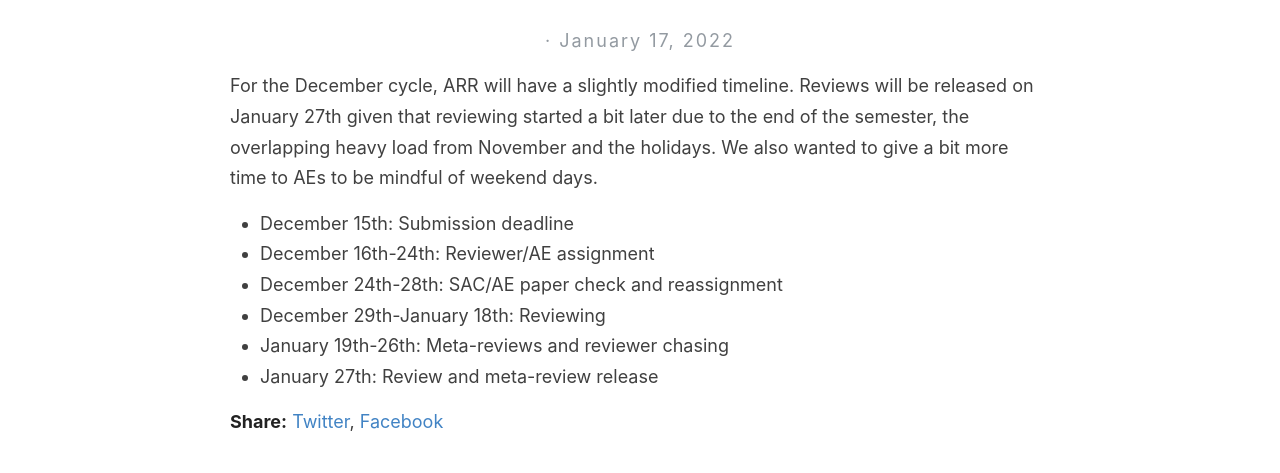
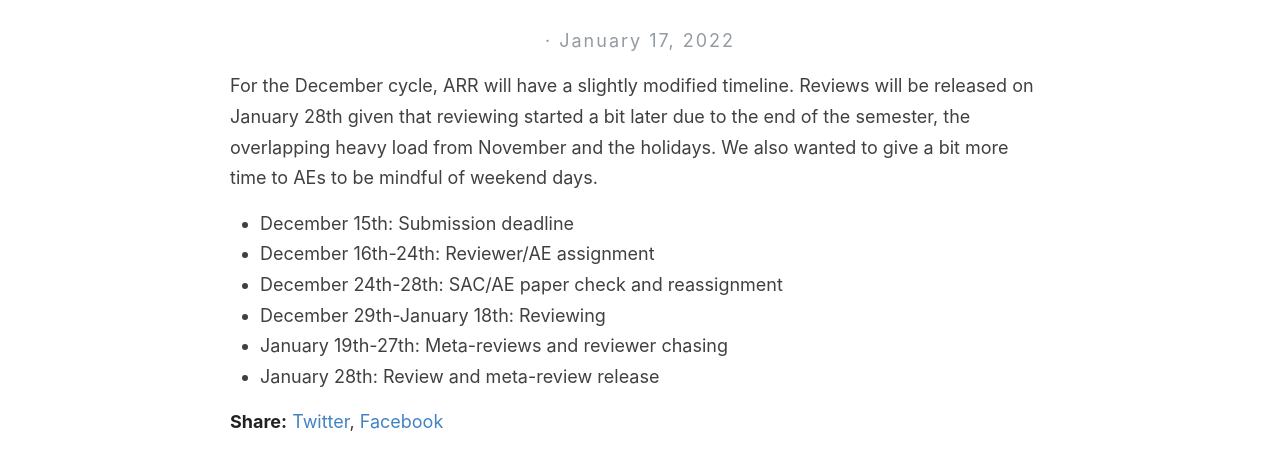
Before and after one commit to amitmerchant1990/reverie, a Jekyll site: the page built from _posts/2022-01-17-modified-timeline-December.md, in a window 1280 px wide. Shown: the part 250-723 px from the top of the page. Built offline with Jekyll 4.4.1, drawn with Linux system fonts in a browser that asks for light colours; our own code applies the rules of GitHub Pages for plain Markdown files.

Commit message:
Fixed date of release

```diff
--- a/_posts/2022-01-17-modified-timeline-December.md
+++ b/_posts/2022-01-17-modified-timeline-December.md
@@ -1,7 +1,7 @@
-For the December cycle, ARR will have a slightly modified timeline. Reviews will be released on January 27th given that reviewing started a bit later due to the end of the semester, the overlapping heavy load from November and the holidays. We also wanted to give a bit more time to AEs to be mindful of weekend days.
+For the December cycle, ARR will have a slightly modified timeline. Reviews will be released on January 28th given that reviewing started a bit later due to the end of the semester, the overlapping heavy load from November and the holidays. We also wanted to give a bit more time to AEs to be mindful of weekend days.
 * December 15th: Submission deadline
 * December 16th-24th: Reviewer/AE assignment
 * December 24th-28th: SAC/AE paper check and reassignment
 * December 29th-January 18th: Reviewing
-* January 19th-26th: Meta-reviews and reviewer chasing
-* January 27th: Review and meta-review release
+* January 19th-27th: Meta-reviews and reviewer chasing
+* January 28th: Review and meta-review release
```
